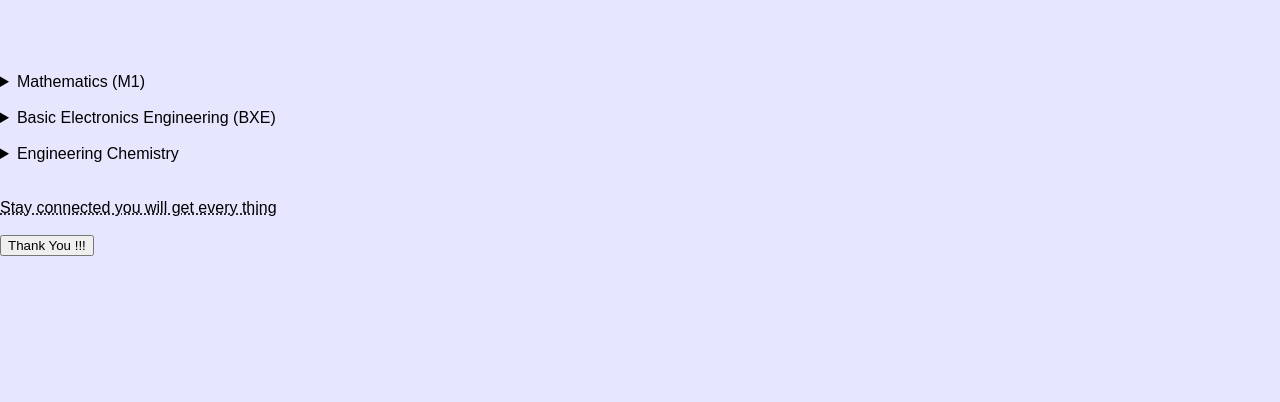
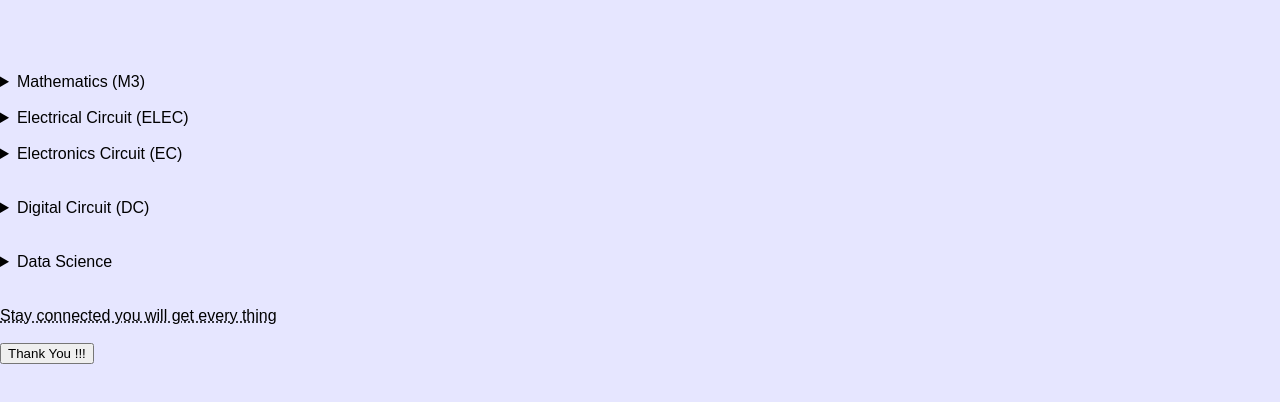
Before and after one commit to datharv07/NOTES, a plain HTML site: page index.html in a window 1280 px wide. Shown: the part 184-586 px from the top of the page. Drawn offline with Linux system fonts and the light colour scheme.

Commit message:
Update index.html

```diff
--- a/index.html
+++ b/index.html
@@ -54,19 +54,31 @@ body {
 
   <details>
     <summary>
-      Mathematics (M1)
+      Mathematics (M3)
     </summary>
     <p>Will be uplod soon  </p>
   </details> <br />
 <details>
   <summary>
-      Basic Electronics Engineering (BXE)
+      Electrical Circuit (ELEC)
   </summary>
   <p>Will be upload soon</p>
 </details> <br />
 <details>
   <summary>
-   Engineering Chemistry
+   Electronics Circuit (EC)
+  </summary>
+  <p>Will be upload soon</p>
+</details><br /> <br />
+  <details>
+  <summary>
+   Digital Circuit (DC)
+  </summary>
+  <p>Will be upload soon</p>
+</details><br /> <br />
+  <details>
+  <summary>
+    Data Science
   </summary>
   <p>Will be upload soon</p>
 </details><br /> <br />
```
